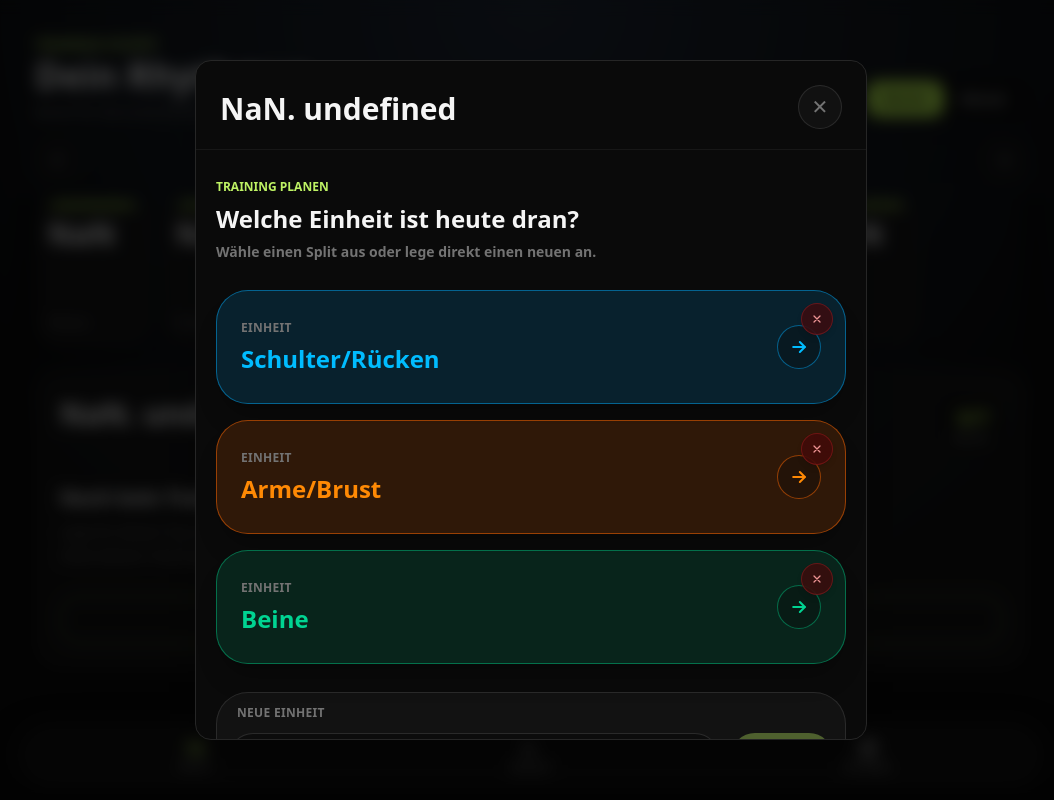
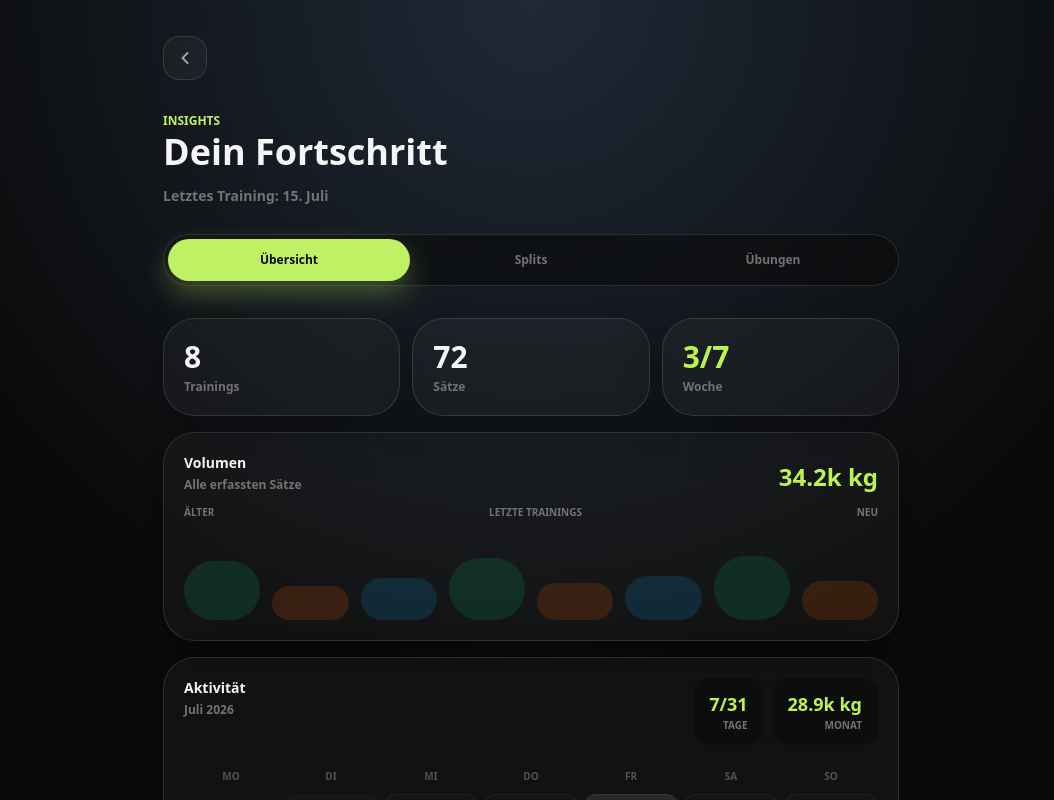
Before and after one commit to kennyschilde04/fitness-app, a React (Vite) app: page /#/history in a window 1280 px wide. Before the commit this address led to /#/day/1. Shown: the whole page, without its empty margins (109-1163 px from the left). Built offline with nearby package versions, Linux system fonts and the light colour scheme.

Commit message:
Polish insights tabs and light themes

```diff
--- a/src/index.css
+++ b/src/index.css
@@ -26,19 +26,19 @@
 }
 
 html.light {
-  --app-bg: #fafafa;
-  --app-bg-top: #e7f7d5;
-  --app-text: #171717;
-  --app-text-muted: #737373;
-  --app-text-soft: #525252;
-  --app-accent: #84cc16;
-  --app-accent-strong: #65a30d;
-  --app-surface: rgba(255, 255, 255, 0.72);
-  --app-surface-strong: rgba(245, 245, 245, 0.88);
-  --app-surface-soft: rgba(250, 250, 250, 0.84);
-  --app-border: rgba(23, 23, 23, 0.12);
-  --app-border-strong: rgba(23, 23, 23, 0.18);
-  --app-shadow-card: 0 18px 45px rgba(163, 163, 163, 0.26);
+  --app-bg: #f7f8f5;
+  --app-bg-top: #dff4c6;
+  --app-text: #10140d;
+  --app-text-muted: #59614f;
+  --app-text-soft: #33402a;
+  --app-accent: #65a30d;
+  --app-accent-strong: #4d7c0f;
+  --app-surface: rgba(255, 255, 255, 0.9);
+  --app-surface-strong: rgba(236, 240, 230, 0.96);
+  --app-surface-soft: rgba(247, 248, 245, 0.92);
+  --app-border: rgba(16, 20, 13, 0.18);
+  --app-border-strong: rgba(16, 20, 13, 0.28);
+  --app-shadow-card: 0 18px 45px rgba(74, 85, 62, 0.2);
 }
 
 html.purple {
@@ -90,19 +90,19 @@ html.ember {
 }
 
 html.mint {
-  --app-bg: #f0fdfa;
-  --app-bg-top: #ccfbf1;
-  --app-text: #042f2e;
-  --app-text-muted: #4d7c73;
-  --app-text-soft: #0f766e;
-  --app-accent: #14b8a6;
-  --app-accent-strong: #0d9488;
-  --app-surface: rgba(255, 255, 255, 0.76);
-  --app-surface-strong: rgba(204, 251, 241, 0.7);
-  --app-surface-soft: rgba(240, 253, 250, 0.82);
-  --app-border: rgba(15, 118, 110, 0.16);
-  --app-border-strong: rgba(15, 118, 110, 0.24);
-  --app-shadow-card: 0 18px 45px rgba(20, 184, 166, 0.18);
+  --app-bg: #ecfdf8;
+  --app-bg-top: #bff4e7;
+  --app-text: #042825;
+  --app-text-muted: #44655f;
+  --app-text-soft: #075e56;
+  --app-accent: #0f766e;
+  --app-accent-strong: #115e59;
+  --app-surface: rgba(255, 255, 255, 0.92);
+  --app-surface-strong: rgba(215, 245, 238, 0.96);
+  --app-surface-soft: rgba(236, 253, 248, 0.94);
+  --app-border: rgba(4, 40, 37, 0.18);
+  --app-border-strong: rgba(4, 40, 37, 0.28);
+  --app-shadow-card: 0 18px 45px rgba(15, 118, 110, 0.18);
 }
 
 html.mono {
@@ -361,6 +361,45 @@ button {
     0 14px 32px rgba(0, 0, 0, 0.28);
 }
 
+.app-segmented-control {
+  position: relative;
+  display: grid;
+  grid-template-columns: repeat(3, minmax(0, 1fr));
+  border: 1px solid var(--app-border);
+  border-radius: 1.75rem;
+  background: var(--app-surface-strong);
+  padding: 0.25rem;
+}
+
+.app-segmented-slider {
+  position: absolute;
+  bottom: 0.25rem;
+  left: 0.25rem;
+  top: 0.25rem;
+  width: calc((100% - 0.5rem) / 3);
+  border-radius: 1.35rem;
+  background: var(--app-accent);
+  box-shadow: 0 12px 28px color-mix(in srgb, var(--app-accent) 30%, transparent);
+  transition: transform 260ms cubic-bezier(0.2, 0.85, 0.2, 1);
+}
+
+.app-segmented-option {
+  position: relative;
+  z-index: 1;
+  border-radius: 1.35rem;
+  padding: 0.75rem;
+  color: var(--app-text-muted);
+  font-size: 0.75rem;
+  font-weight: 900;
+  transition:
+    color 180ms ease,
+    transform 150ms ease;
+}
+
+.app-segmented-option-active {
+  color: #0a0a0a;
+}
+
 .app-x-scroll {
   display: flex;
   gap: 1rem;
@@ -505,3 +544,18 @@ button {
 .app-list-button:active {
   transform: scale(0.97);
 }
+
+html.light .text-lime-300,
+html.mint .text-lime-300 {
+  color: var(--app-accent) !important;
+}
+
+html.light .bg-lime-300,
+html.mint .bg-lime-300 {
+  background-color: var(--app-accent) !important;
+}
+
+html.light .text-white,
+html.mint .text-white {
+  color: var(--app-text) !important;
+}
--- a/src/pages/HistoryPage.tsx
+++ b/src/pages/HistoryPage.tsx
@@ -19,6 +19,12 @@ import { formatSet } from '../utils/format';
 
 const PAGE_SIZE = 5;
 const ALL_LIMIT = 1000;
+type InsightTab = 'overview' | 'splits' | 'exercises';
+const INSIGHT_TABS: { id: InsightTab; label: string }[] = [
+  { id: 'overview', label: 'Übersicht' },
+  { id: 'splits', label: 'Splits' },
+  { id: 'exercises', label: 'Übungen' },
+];
 const UNIT_COLOR_STYLE_PALETTE = [
   { background: 'rgba(14, 165, 233, 0.16)', border: 'rgba(14, 165, 233, 0.7)', text: '#38bdf8', glow: 'rgba(14, 165, 233, 0.34)' },
   { background: 'rgba(249, 115, 22, 0.16)', border: 'rgba(249, 115, 22, 0.7)', text: '#fb923c', glow: 'rgba(249, 115, 22, 0.34)' },
@@ -80,7 +86,7 @@ function ActivityMonth({ sessions, units }: { sessions: Session[]; units: UnitDe
 
   return (
     <section className="app-card mt-4 p-5">
-      <div className="flex items-start justify-between gap-4">
+      <div className="flex items-start justify-between gap-3">
         <div>
           <p className="text-sm font-black">Aktivität</p>
           <p className="app-muted mt-1 text-xs font-semibold">{formatMonthYear(monthStart)}</p>
@@ -97,14 +103,15 @@ function ActivityMonth({ sessions, units }: { sessions: Session[]; units: UnitDe
         </div>
       </div>
 
-      <div className="mt-6 grid grid-cols-7 gap-2">
+      <div className="mt-6 grid grid-cols-7 gap-1.5">
         {getWeekDays(getWeekStart(monthStart)).map((day) => (
-          <p key={weekdayShort(day)} className="text-center text-[10px] font-black uppercase text-neutral-600">
+          <p key={weekdayShort(day)} className="pb-1 text-center text-[10px] font-black uppercase text-neutral-600">
             {weekdayShort(day)}
           </p>
         ))}
         {days.map((day) => {
           const iso = toISODate(day);
+          const isToday = iso === toISODate(new Date());
           const session = sessionsByDate.get(iso);
           const unit = session ? units.find((item) => item.id === session.unitId) : undefined;
           const isCurrentMonth = day.getMonth() === monthStart.getMonth();
@@ -112,28 +119,28 @@ function ActivityMonth({ sessions, units }: { sessions: Session[]; units: UnitDe
           const level = activityLevel(setCount);
           const colors = unit ? getUnitColor(unit) : null;
           const fallbackLevels = [
-            'bg-neutral-900/80 light:bg-neutral-100',
-            'bg-lime-300/20 light:bg-lime-200',
-            'bg-lime-300/40 light:bg-lime-300',
-            'bg-lime-300/70 light:bg-lime-400',
-            'bg-lime-300 light:bg-lime-600',
+            'bg-neutral-900/75 light:bg-neutral-100',
+            'bg-white/[0.055] light:bg-neutral-100',
+            'bg-white/[0.075] light:bg-neutral-100',
+            'bg-white/[0.095] light:bg-neutral-100',
+            'bg-white/[0.12] light:bg-neutral-200',
           ];
 
           return (
             <div
               key={iso}
-              className={`aspect-square rounded-xl border transition-transform active:scale-95 ${
-                session && colors
-                  ? `${colors.bg} ${colors.border}`
-                  : `border-white/5 ${fallbackLevels[level]} light:border-neutral-200`
-              } ${isCurrentMonth ? '' : 'opacity-20'}`}
+              className={`relative aspect-square overflow-hidden rounded-xl border border-white/[0.055] transition-transform active:scale-95 light:border-neutral-200 ${
+                fallbackLevels[level]
+              } ${isCurrentMonth ? '' : 'opacity-20'} ${isToday ? 'ring-1 ring-[var(--app-accent)] ring-offset-2 ring-offset-neutral-950 light:ring-offset-white' : ''}`}
               title={session ? `${formatDayMonth(day)} · ${setCount} Sätze` : formatDayMonth(day)}
             >
-              <span className={`flex h-full items-center justify-center text-[11px] font-black ${
-                session && colors ? colors.text : 'text-neutral-600'
-              }`}>
+              <span className="relative flex h-full items-center justify-center text-[11px] font-black text-neutral-500">
                 {day.getDate()}
+                {isToday && <span className="absolute bottom-1 h-1 w-1 rounded-full bg-[var(--app-accent)]" />}
               </span>
+              {session && colors && (
+                <span className={`absolute inset-x-2 bottom-1.5 h-1 rounded-full ${colors.text} bg-current opacity-90`} />
+              )}
             </div>
           );
         })}
@@ -270,6 +277,7 @@ export function HistoryPage() {
   const { unitId } = useParams();
   const navigate = useNavigate();
   const { units, sessions, getUnitExerciseHistory } = useAppData();
+  const [activeTab, setActiveTab] = useState<InsightTab>('overview');
 
   const sortedUnits = [...units].sort((a, b) => a.order - b.order);
   const sortedSessions = [...sessions].sort((a, b) => (a.date < b.date ? 1 : -1));
@@ -305,6 +313,27 @@ export function HistoryPage() {
           </p>
         </header>
 
+        <div className="app-segmented-control mt-7">
+          <span
+            className="app-segmented-slider"
+            style={{ transform: `translateX(${INSIGHT_TABS.findIndex((tab) => tab.id === activeTab) * 100}%)` }}
+          />
+          {INSIGHT_TABS.map((tab) => {
+            const active = activeTab === tab.id;
+            return (
+              <button
+                key={tab.id}
+                onClick={() => setActiveTab(tab.id)}
+                className={`app-segmented-option active:scale-95 ${active ? 'app-segmented-option-active' : ''}`}
+              >
+                {tab.label}
+              </button>
+            );
+          })}
+        </div>
+
+        {activeTab === 'overview' && (
+          <>
             <section className="mt-8 grid grid-cols-3 gap-3">
               <div className="app-card p-5">
                 <p className="text-3xl font-black">{sortedSessions.length}</p>
@@ -348,7 +377,11 @@ export function HistoryPage() {
             </section>
 
             <ActivityMonth sessions={sortedSessions} units={sortedUnits} />
+          </>
+        )}
 
+        {activeTab === 'splits' && (
+          <>
             {sortedUnits.length > 0 && (
               <section className="mt-9">
                 <div className="mb-4 flex items-center justify-between">
@@ -399,8 +432,11 @@ export function HistoryPage() {
                 </div>
               </section>
             )}
+          </>
+        )}
 
-        <section className="mt-16">
+        {activeTab === 'exercises' && (
+          <section className="mt-9">
             <p className="mb-7 text-lg font-black">Übungsverlauf</p>
             {exerciseHistory.length === 0 ? (
               <p className="text-sm font-semibold text-neutral-500">Noch keine Einheiten erfasst.</p>
@@ -414,6 +450,7 @@ export function HistoryPage() {
               </div>
             )}
           </section>
+        )}
       </main>
     </div>
   );
--- a/src/state/useTheme.ts
+++ b/src/state/useTheme.ts
@@ -4,6 +4,7 @@ export type Theme = 'dark' | 'purple' | 'light' | 'midnight' | 'ember' | 'mint'
 
 const THEME_KEY = 'gym-tracker-theme';
 const THEMES: Theme[] = ['dark', 'purple', 'light', 'midnight', 'ember', 'mint', 'mono'];
+const LIGHT_THEMES: Theme[] = ['light', 'mint'];
 
 function loadTheme(): Theme {
   const stored = localStorage.getItem(THEME_KEY);
@@ -16,6 +17,7 @@ export function useTheme() {
   useEffect(() => {
     document.documentElement.classList.remove(...THEMES);
     document.documentElement.classList.add(theme);
+    document.documentElement.classList.toggle('light', LIGHT_THEMES.includes(theme));
     localStorage.setItem(THEME_KEY, theme);
   }, [theme]);
 
```
Lines whose indentation alone changed are shown as unchanged.
